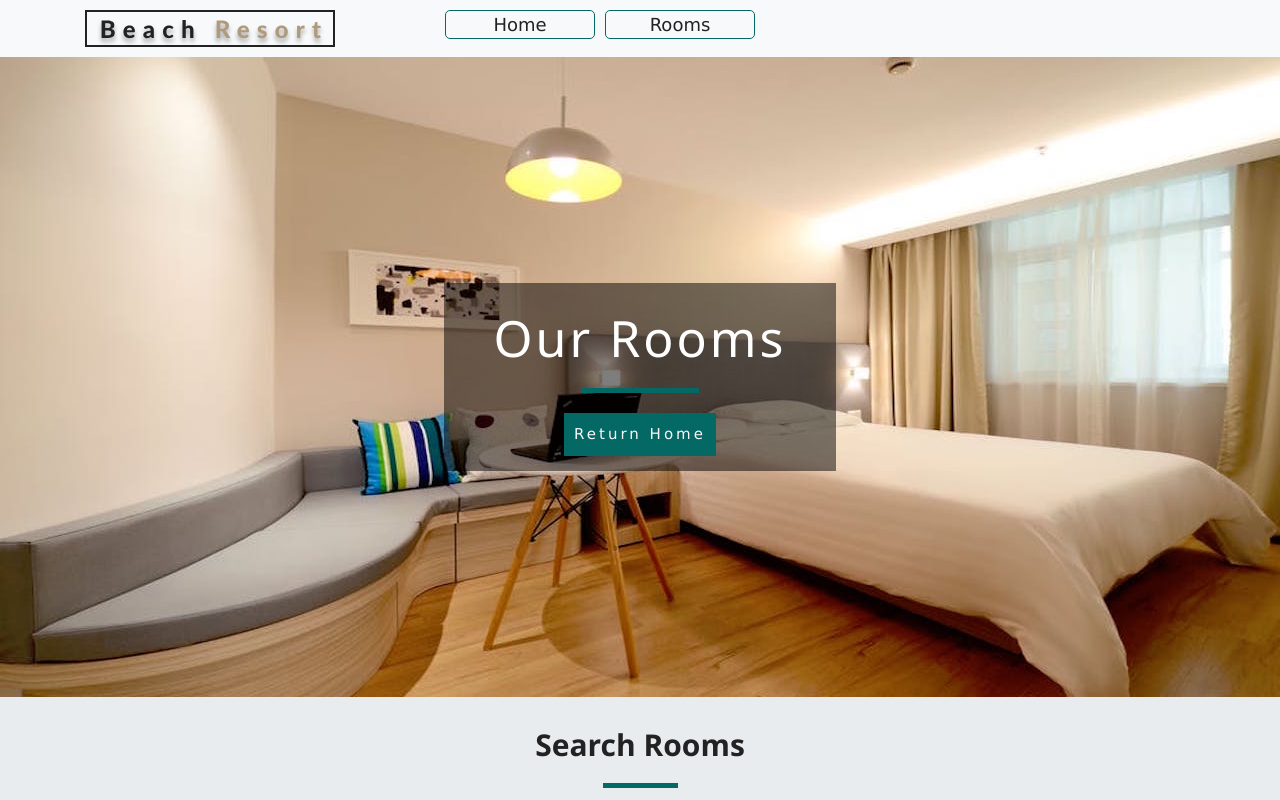
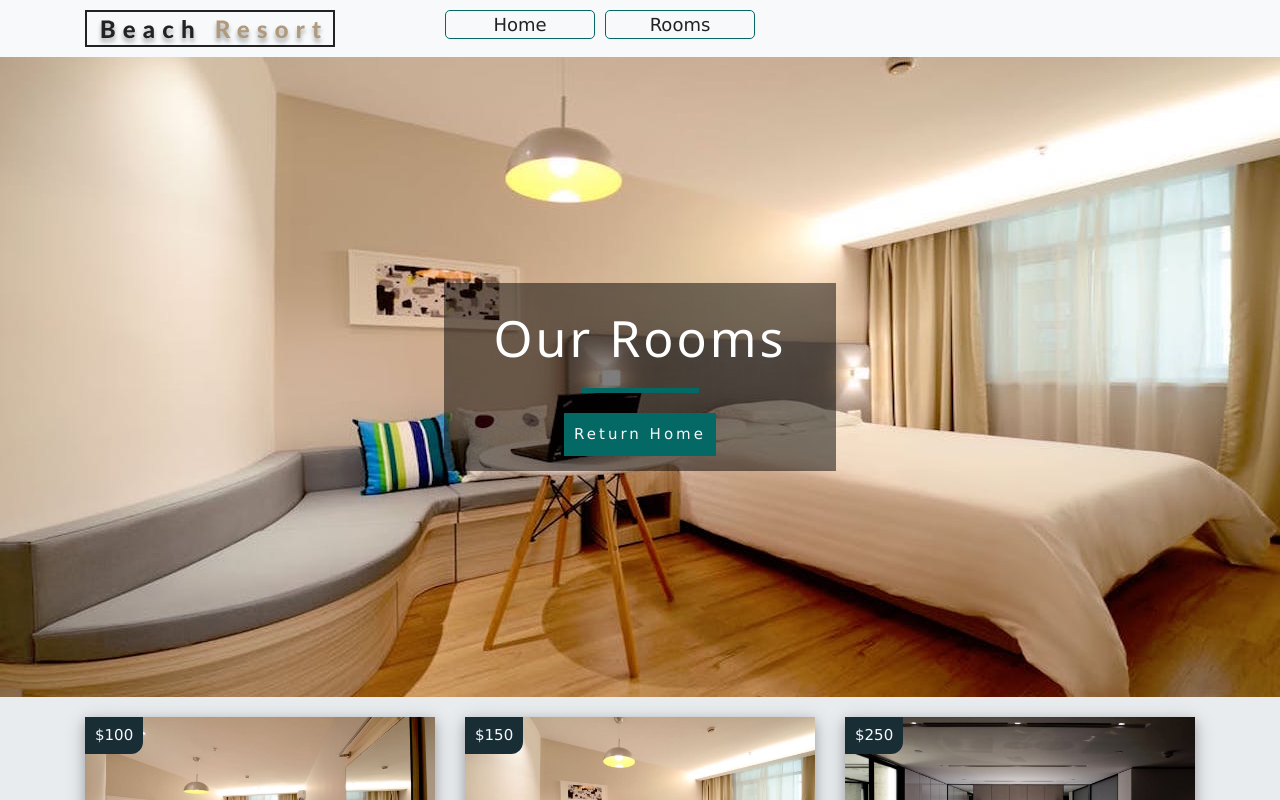
Before and after one commit to prudence2255/beach-resort, a React (Create React App) app: page /rooms in a window 1280 px wide. Shown: the top 800 px of the page. Built offline with nearby package versions, Linux system fonts and the light colour scheme.

Commit message:
correcting layout

```diff
--- a/src/pages/RoomList.js
+++ b/src/pages/RoomList.js
@@ -31,7 +31,7 @@ const dispatch = useDispatch();
         </Header>
         <div className="container mb-5">
         <div className="row">
-            <Filters />
+{/* {<Filters />} */}
         </div>
        { empty && sortedRooms.length === 0 && (
         <div className="row">
```
